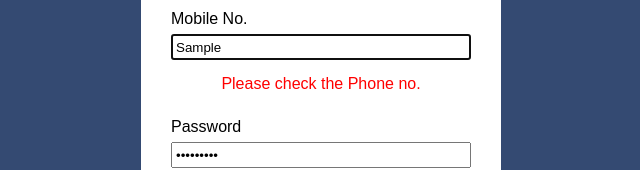
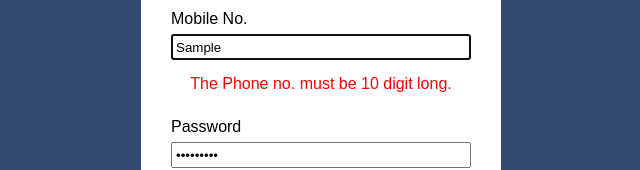
Before and after one commit to Chetonix/form-validation, a React (Create React App) app: page / in a window 1280 px wide. Both pictures are taken after typing "Sample", "Sample", "name@example.com", "Sample", "Sample123", "Sample123" into the empty fields and a click on the button "Sign Up". Shown: the part 351-521 px from the top of the page, without its empty margins (319-959 px from the left). Built offline with nearby package versions, Linux system fonts and the light colour scheme.

Commit message:
change error messages to be more suitable

```diff
--- a/src/App.js
+++ b/src/App.js
@@ -44,7 +44,7 @@ function App() {
                             pattern: /^[789]\d{9}$/
                         })}/>
           </div>
-          {errors.phone && <p style={{color: "red"}}>Please check the Phone no.</p>}
+          {errors.phone && <p style={{color: "red"}}>The Phone no. must be 10 digit long.</p>}
 
           <div class="form-group">
             <label for="password">Password</label>
@@ -53,7 +53,7 @@ function App() {
                             pattern: /^(?=.*\d)(?=.*[a-z])(?=.*[A-Z]).{6,15}$/
                         })}/>
           </div>
-          {errors.password && <p style={{color: "red"}}>Please check the password</p>}
+          {errors.password && <p style={{color: "red"}}>Password must contain one capital letter, one small letter, one number and must be 6 - 15 chars long.</p>}
 
           <div class="form-group">
             <label for="password2">Confirm Password</label>
@@ -61,7 +61,6 @@ function App() {
                             required: true,
                             validate: (val: string) => {
                               if (watch('password') != val) {
-                                console.log("Passwords do not match!")
                                 return "Your passwords do no match";
                               }
                             },
```
